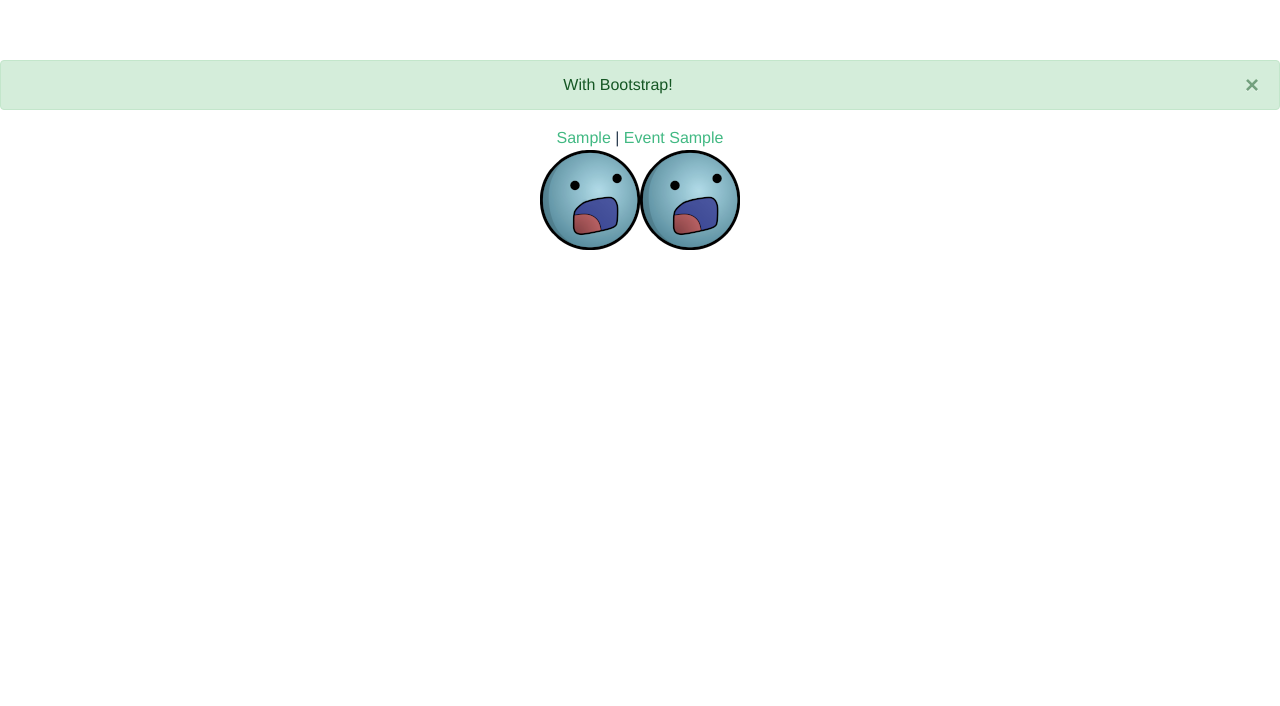
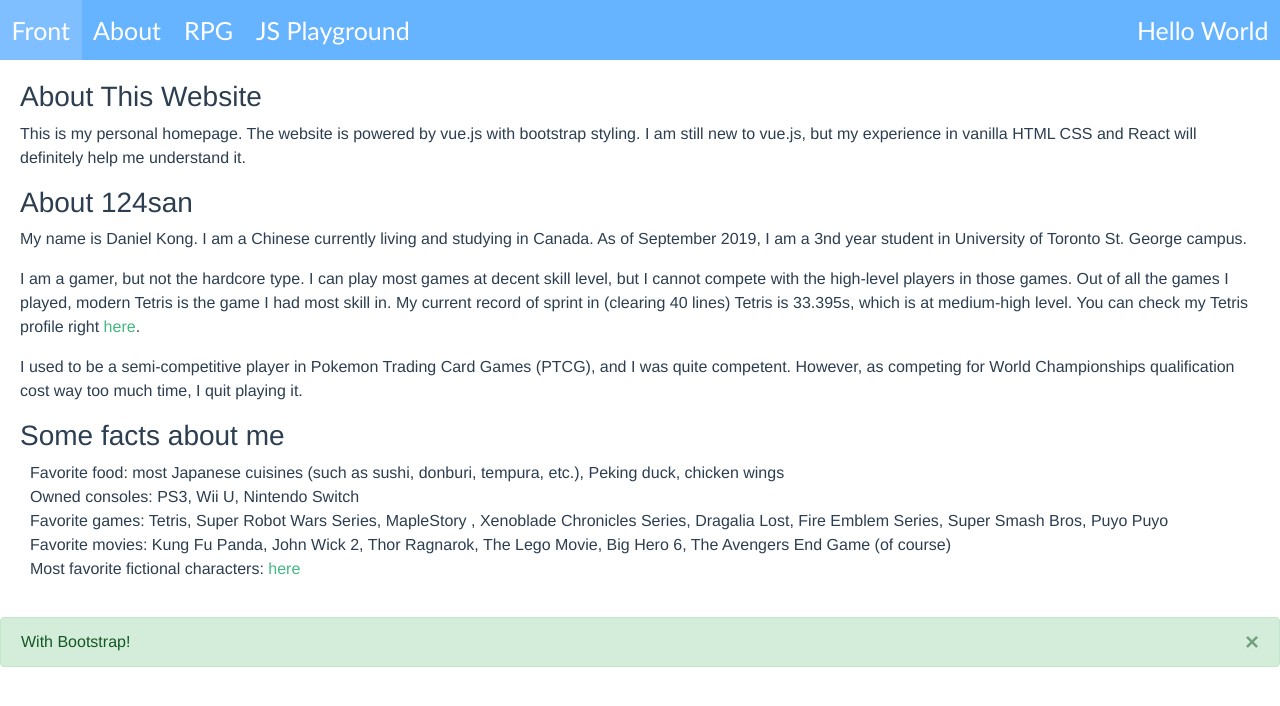
Before and after one commit to 124san/vuesite, a Vue app: page /about in a window 1280 px wide. Shown: the top 706 px of the page. Built offline with nearby package versions, Linux system fonts and the light colour scheme; the HTML template or start-up script is replaced by a standard one.

Commit message:
added rpg and about

```diff
--- a/src/App.vue
+++ b/src/App.vue
@@ -1,6 +1,8 @@
 <template>
 
   <div id="app">
+    <TopBar />
+    <router-view id="mainframe" />
 
     <div class="alert alert-success alert-dismissible fade show" role="alert">
       With Bootstrap!
@@ -8,11 +10,6 @@
         <span aria-hidden="true">&times;</span>
       </button>
     </div>
-
-    <TopBar />
-    <img alt="capital d colon" src="./assets/Dcolon.png">
-    <router-view />
-    <img alt="capital d colon" src="./assets/Dcolon.png">
   </div>
 </template>
 
@@ -34,8 +31,11 @@ export default {
   font-family: 'Avenir', Helvetica, Arial, sans-serif;
   -webkit-font-smoothing: antialiased;
   -moz-osx-font-smoothing: grayscale;
-  text-align: center;
+  text-align: left;
   color: #2c3e50;
-  margin-top: 60px;
+}
+
+#mainframe {
+  padding: 20px 20px;
 }
 </style>
--- /dev/null
+++ b/src/components/About.vue
@@ -0,0 +1,64 @@
+<template>
+  <div class="about">
+    <h2>
+        About This Website
+    </h2>
+    <p>
+        This is my personal homepage.
+        The website is powered by vue.js with bootstrap styling. I am still new to vue.js, but my experience in vanilla HTML CSS and
+        React will definitely help me understand it.
+    </p>
+    <h2>
+        About 124san
+    </h2>
+    <p>
+        My name is Daniel Kong. I am a Chinese currently living and studying in Canada. As of September 2019, I am a 3nd year student
+        in University of Toronto St. George campus.
+    </p>
+    <p>
+        I am a gamer, but not the hardcore type. I can play most games at decent skill level, but I cannot compete with the
+        high-level players in those games. Out of all the games I played, modern Tetris is the game I had most skill in.
+        My current record of sprint in (clearing 40 lines) Tetris is 33.395s, which is at medium-high level. You can check
+        my Tetris profile right <a href="https://jstris.jezevec10.com/u/124san">here</a>.
+    </p>
+    <p>
+        I used to be a semi-competitive player in Pokemon Trading Card Games (PTCG), and I was quite competent. However, as competing
+        for World Championships qualification cost way too much time, I quit playing it.
+    </p>
+    <h2>
+        Some facts about me
+    </h2>
+    <ul>
+        <li>Favorite food: most Japanese cuisines (such as sushi, donburi, tempura, etc.), Peking duck, chicken wings</li>
+        <li>Owned consoles: PS3, Wii U, Nintendo Switch</li>
+        <li>Favorite games: Tetris, Super Robot Wars Series, MapleStory
+            , Xenoblade Chronicles Series, Dragalia Lost, Fire Emblem Series, Super Smash Bros, Puyo Puyo
+        </li>
+        <li>Favorite movies: Kung Fu Panda, John Wick 2, Thor Ragnarok, The Lego Movie, Big Hero 6, The Avengers End Game (of course)</li>
+        <li>Most favorite fictional characters: <a href="favoriteFicChars.html">here</a></li>
+    </ul>
+  </div>
+</template>
+
+<script>
+export default {
+  name: 'about'
+}
+</script>
+
+<!-- Add "scoped" attribute to limit CSS to this component only -->
+<style scoped>
+h2 {
+  font-size: 28px;
+}
+ul {
+  list-style-type: none;
+  padding: 0;
+}
+li {
+  margin: 0 10px;
+}
+a {
+  color: #42b983;
+}
+</style>
--- a/src/components/HelloWorld.vue
+++ b/src/components/HelloWorld.vue
@@ -1,5 +1,6 @@
 <template>
   <div class="hello">
+    <img alt="logo" src="./../assets/logo.png" />
     <h1>{{ msg }}</h1>
     <p>
       For a guide and recipes on how to configure / customize this project,<br>
@@ -55,4 +56,8 @@ li {
 a {
   color: #42b983;
 }
+
+.hello {
+  text-align: center;
+}
 </style>
--- a/src/components/TopBar.vue
+++ b/src/components/TopBar.vue
@@ -1,11 +1,22 @@
 <template>
+
   <div id="nav">
-    <router-link to="/helloworld">Sample</router-link> |
-    <router-link to="/test/safsfsdf">Event Sample</router-link>
+    <div class="linkholder">
+      <router-link class="link" to="/">Front</router-link>
+      <router-link class="link" to="/about">About</router-link>
+      <router-link class="link" to="/rpg">RPG</router-link>
+      <!-- <router-link class="link" to="/test/J">test</router-link> -->
+      <router-link class="link" to="/jsplayground">JS Playground</router-link>
+      <router-link class="link" to="/helloworld" style="float: right">Hello World</router-link>
+    </div>
+
   </div>
 </template>
 
 <script>
+import 'bootstrap'
+import 'bootstrap/dist/css/bootstrap.min.css'
+
 export default {
   name: 'TopBar',
 }
@@ -13,18 +24,26 @@ export default {
 
 <!-- Add "scoped" attribute to limit CSS to this component only -->
 <style scoped>
-h3 {
-  margin: 40px 0 0;
+a {
+  color: white;
+  text-decoration: none;
+  font-family: "Trebuchet MS", Helvetica, sans-serif;
+  float: left;
+  display: block;
+  text-align: center;
+  font-size: 25px;
+  padding: 11.5px 11.5px;
 }
-ul {
-  list-style-type: none;
-  padding: 0;
+a:hover {
+  background-color: #80bfff;
+  color: #fefefe;
 }
-li {
-  display: inline-block;
-  margin: 0 10px;
-}
-a {
-  color: #42b983;
+
+#nav {
+  background-color: #66b3ff;
+  height: 60px;
+  overflow: hidden;
+  text-align: left;
+
 }
 </style>
--- /dev/null
+++ b/src/components/jsplayground.vue
@@ -0,0 +1,15 @@
+<template>
+  <div id='jsplayground'>
+
+  </div>
+</template>
+
+<script>
+export default {
+  name: 'jsplayground'
+}
+</script>
+
+<!-- Add "scoped" attribute to limit CSS to this component only -->
+<style scoped>
+</style>
--- /dev/null
+++ b/src/components/rpg.vue
@@ -0,0 +1,26 @@
+<template>
+  <div id='rpg'>
+    <iframe src="./www">
+      <p>Your browser does not support iframes.</p>
+    </iframe>
+  </div>
+</template>
+
+<script>
+export default {
+  name: 'rpg'
+}
+</script>
+
+<!-- Add "scoped" attribute to limit CSS to this component only -->
+<style scoped>
+#mainframe {
+  padding: 3px;
+  height: 728px;
+}
+
+iframe {
+  width: 100%;
+  height: 100%;
+}
+</style>
--- a/src/router.js
+++ b/src/router.js
@@ -2,6 +2,9 @@ import Vue from 'vue'
 import Router from 'vue-router'
 import HelloWorld from './components/HelloWorld.vue'
 import testPage from './components/test.vue'
+import about from './components/About.vue'
+import jsplayground from './components/jsplayground.vue'
+import rpg from './components/rpg.vue'
 
 Vue.use(Router)
 
@@ -20,6 +23,21 @@ export default new Router({
       name: 'test',
       component: testPage,
       props: true
+    },
+    {
+      path: '/about',
+      name: 'about',
+      component: about
+    },
+    {
+      path: '/jsplayground',
+      name: 'jsplayground',
+      component: jsplayground
+    },
+    {
+      path: '/rpg',
+      name: 'rpg',
+      component: rpg
     }
     // ,{
     //   path: '/',
--- /dev/null
+++ b/vue.config.js
@@ -0,0 +1,3 @@
+module.exports = {
+    // options...
+}
```
Also changed, not shown: public/bootstrapsample.html (added, +36 -0 lines), 1 other file (tests, documents, lock files or other folders).
